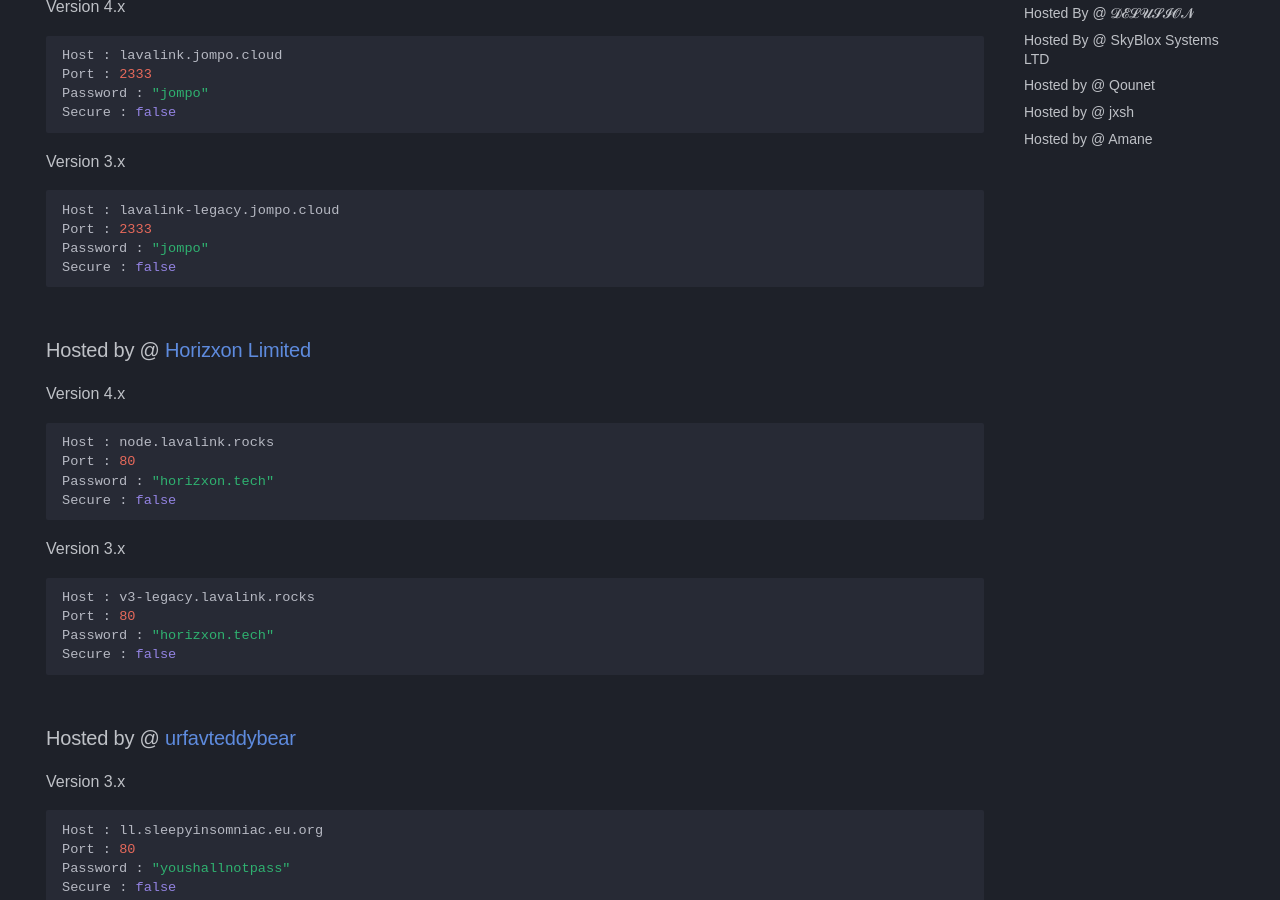
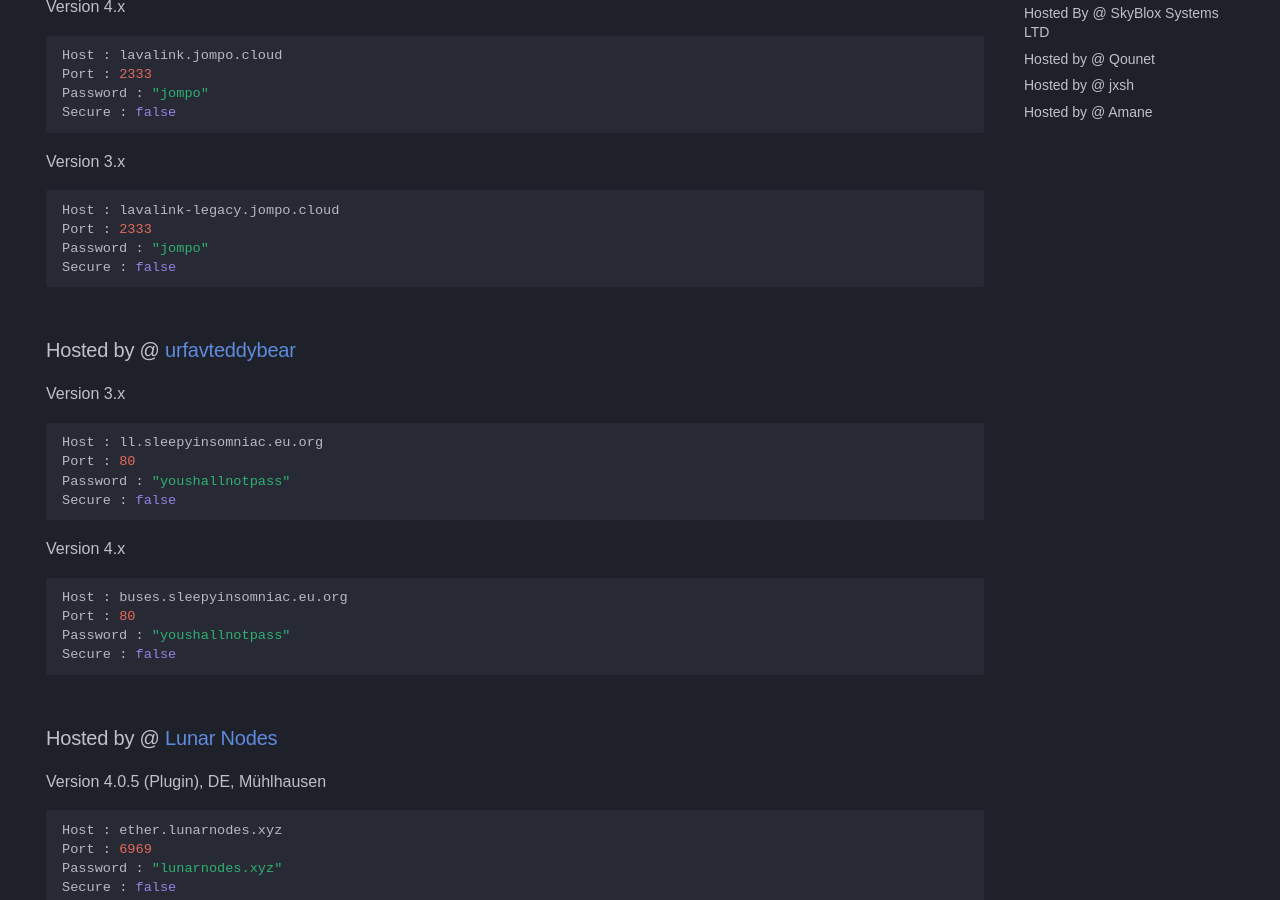
Before and after one commit to DarrenOfficial/lavalink-list, an MkDocs documentation site: the page built from docs/NoSSL/lavalink-without-ssl.md, in a window 1280 px wide and 900 px high, scrolled down 415 px. Built offline with MkDocs 1.6.1 and Material for MkDocs 9.7.7, drawn with Linux system fonts in a browser that asks for light colours; some web fonts are replaced; comment, search, counter and statistics services are not loaded; a style sheet for code colours, icons or effects is not loaded; some of the changed text lies outside the part shown.

Commit message:
remove lavalinks. (#531)
* Update lavalink-without-ssl.md

* Update lavalink-with-ssl.md

* Update lavalink-without-ssl.md

````diff
--- a/docs/NoSSL/lavalink-without-ssl.md
+++ b/docs/NoSSL/lavalink-without-ssl.md
@@ -35,21 +35,6 @@ Password : "jompo"
 Secure : false
 ```
 
-### Hosted by @ [Horizxon Limited](https://github.com/HenGPlayZ/)
-Version 4.x
-```bash
-Host : node.lavalink.rocks
-Port : 80
-Password : "horizxon.tech"
-Secure : false
-```
-Version 3.x
-```bash
-Host : v3-legacy.lavalink.rocks
-Port : 80
-Password : "horizxon.tech"
-Secure : false
-```
 
 ### Hosted by @ [urfavteddybear](https://github.com/urfavteddybear/)
 Version 3.x
````
